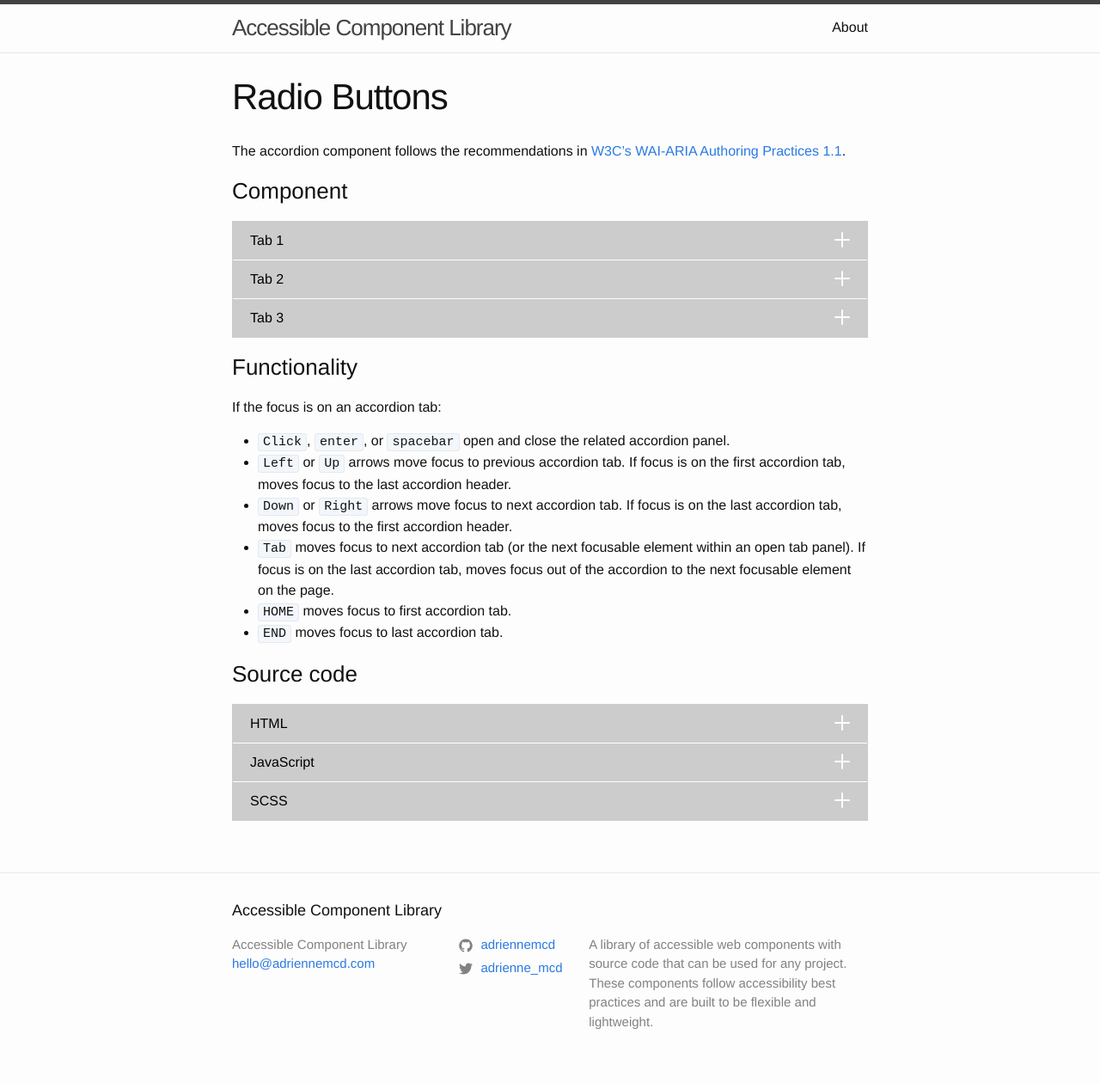
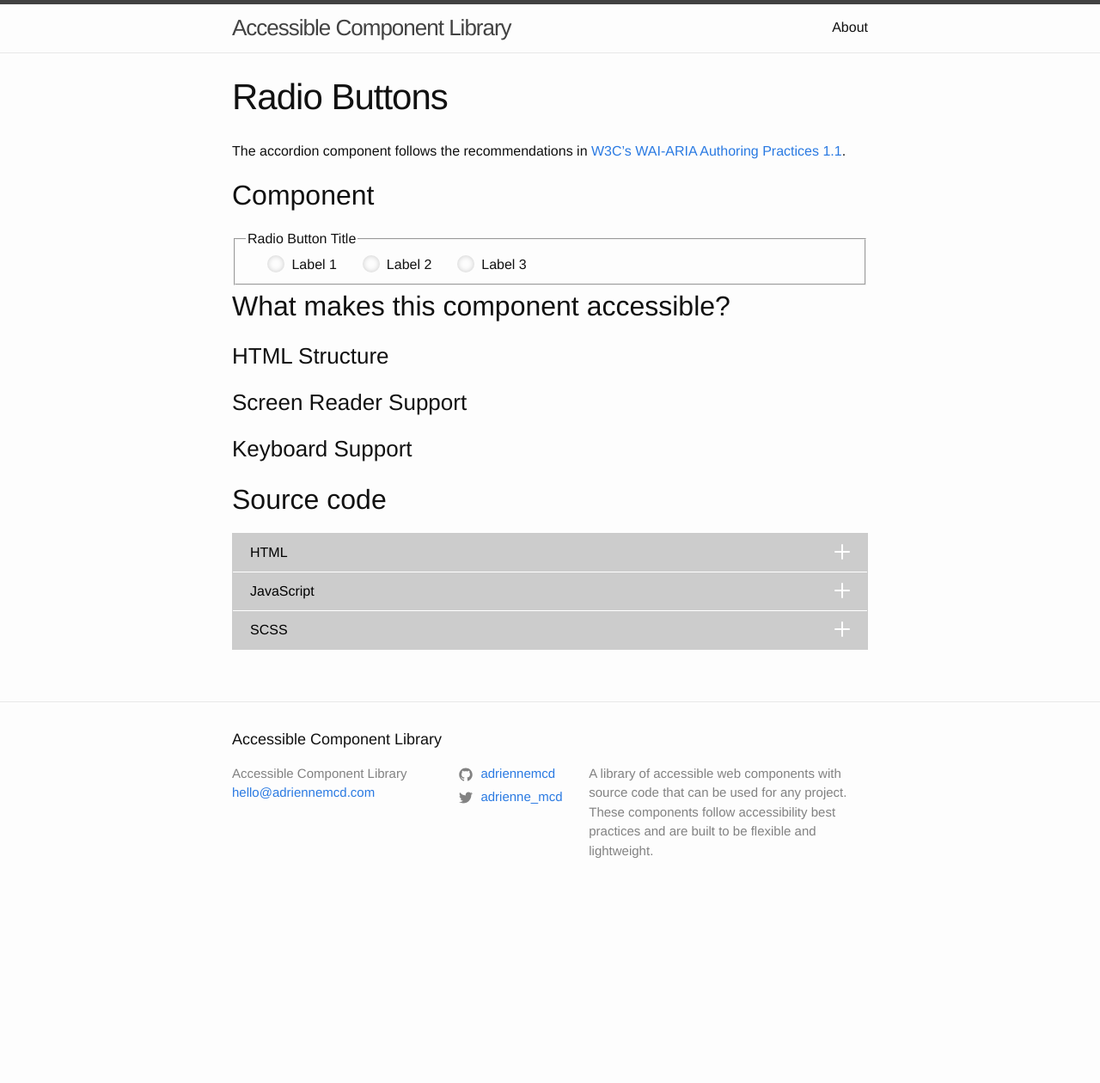
Before and after one commit to adriennemcd/accessible-library, a Jekyll site: the page built from _posts/2017-12-04-radiobuttons.md, in a window 1280 px wide. Shown: the whole page at 86% size. Built offline with Jekyll 4.4.1, drawn with Linux system fonts in a browser that asks for light colours; after the commit the page ends 1061 px from its top, so only the background shows below that.

Commit message:
update radio button component example

```diff
--- /dev/null
+++ b/_includes/components/radio_button/radio_button.html
@@ -0,0 +1,9 @@
+<fieldset class="form__fieldset form__radiogroup">
+  <legend class="form__legend">Radio Button Title</legend>
+    <input type="radio" id="radio1" class="form__input" name="form-name" value="1">
+    <label for="radio1" class="form__label">Label 1</label>
+    <input type="radio" id="radio2" class="form__input" name="form-name" value="2">
+    <label for="radio2" class="form__label">Label 2</label>
+    <input type="radio" id="radio3" class="form__input" name="form-name" value="3">
+    <label for="radio3" class="form__label">Label 3</label>
+</fieldset>
--- a/_posts/2017-12-04-radiobuttons.md
+++ b/_posts/2017-12-04-radiobuttons.md
@@ -9,17 +9,18 @@ jsarr:
 
 The accordion component follows the recommendations in [W3C's WAI-ARIA Authoring Practices 1.1](https://www.w3.org/TR/wai-aria-practices/#accordion).
 
-### Component
-{% include components/accordion/accordion.html %}
+## Component
+{% include components/radio_button/radio_button.html %}
 
-### Functionality
-If the focus is on an accordion tab:
-- `Click`, `enter`, or `spacebar` open and close the related accordion panel.
-- `Left` or `Up` arrows move focus to previous accordion tab.  If focus is on the first accordion tab, moves focus to the last accordion header.
-- `Down` or `Right` arrows move focus to next accordion tab.  If focus is on the last accordion tab, moves focus to the first accordion header.
-- `Tab` moves focus to next accordion tab (or the next focusable element within an open tab panel). If focus is on the last accordion tab, moves focus out of the accordion to the next focusable element on the page.
-- `HOME` moves focus to first accordion tab.
-- `END` moves focus to last accordion tab.
+## What makes this component accessible?
+### HTML Structure
 
-### Source code
+
+### Screen Reader Support
+
+
+### Keyboard Support
+
+
+## Source code
 {% include components/accordion/accordion_accordion.html %}
--- a/_sass/minima.scss
+++ b/_sass/minima.scss
@@ -64,5 +64,6 @@ $em-base: 16;
   "minima/layout",
   "minima/syntax-highlighting",
   "minima/base/colors",
-  "minima/components/accordion"
+  "minima/components/accordion",
+  "minima/components/radiobutton"
 ;
--- a/_sass/minima/base/_colors.scss
+++ b/_sass/minima/base/_colors.scss
@@ -16,3 +16,6 @@ $component-background: $gallery;
 
 /* Accordion */
 $tab-background: $silver;
+
+/* Radio buttons */
+$radio-checked: $silver;
--- /dev/null
+++ b/_sass/minima/components/_radiobutton.scss
@@ -0,0 +1,41 @@
+.form {
+    &__radiogroup {
+        // position: relative;
+        // width: auto;
+
+
+        .form__input {
+            width: auto;
+            height: 100%;
+            opacity: 0;
+            cursor: pointer;
+        }
+
+        .form__label {
+            margin-bottom: 5px;
+            cursor: pointer;
+            line-height: 20px;
+
+            &:before {
+                content: " ";
+                display: inline-block;
+                vertical-align: middle;
+                position: relative;
+                top: -1px;
+                width: 20px;
+                height: 20px;
+                border-radius: 100%;
+                margin: -1px 8px 0 0;
+                box-shadow: inset 0px 0px 6px rgba(0,0,0,0.2);
+                transition: all .22s ease;
+                -webkit-transition: all .22s ease;
+            }
+        }
+
+        input:checked + label:before,
+        input:focus + label:before {
+            background-color: $radio-checked;
+            box-shadow: none;
+        }
+    }
+}
```
